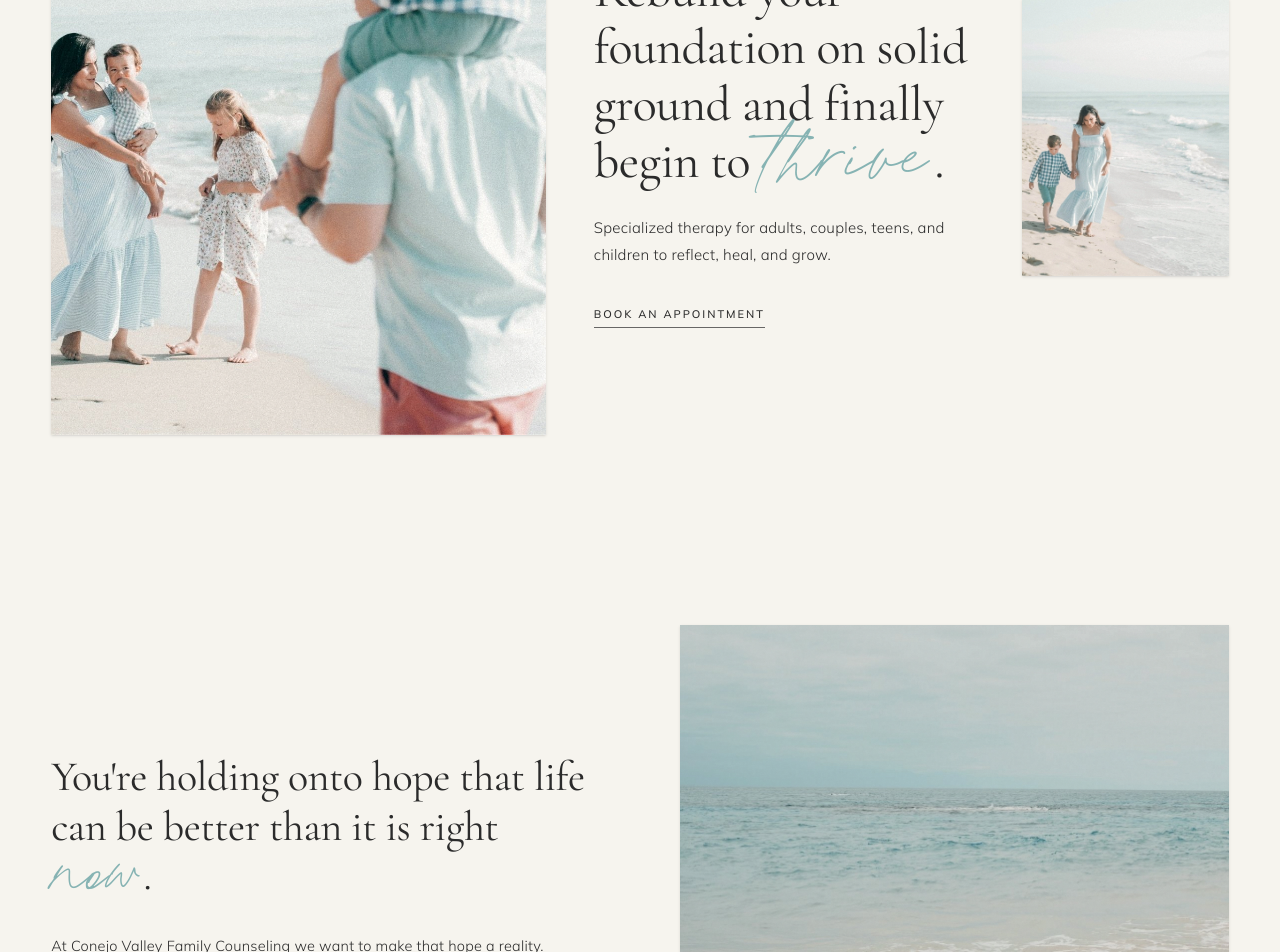
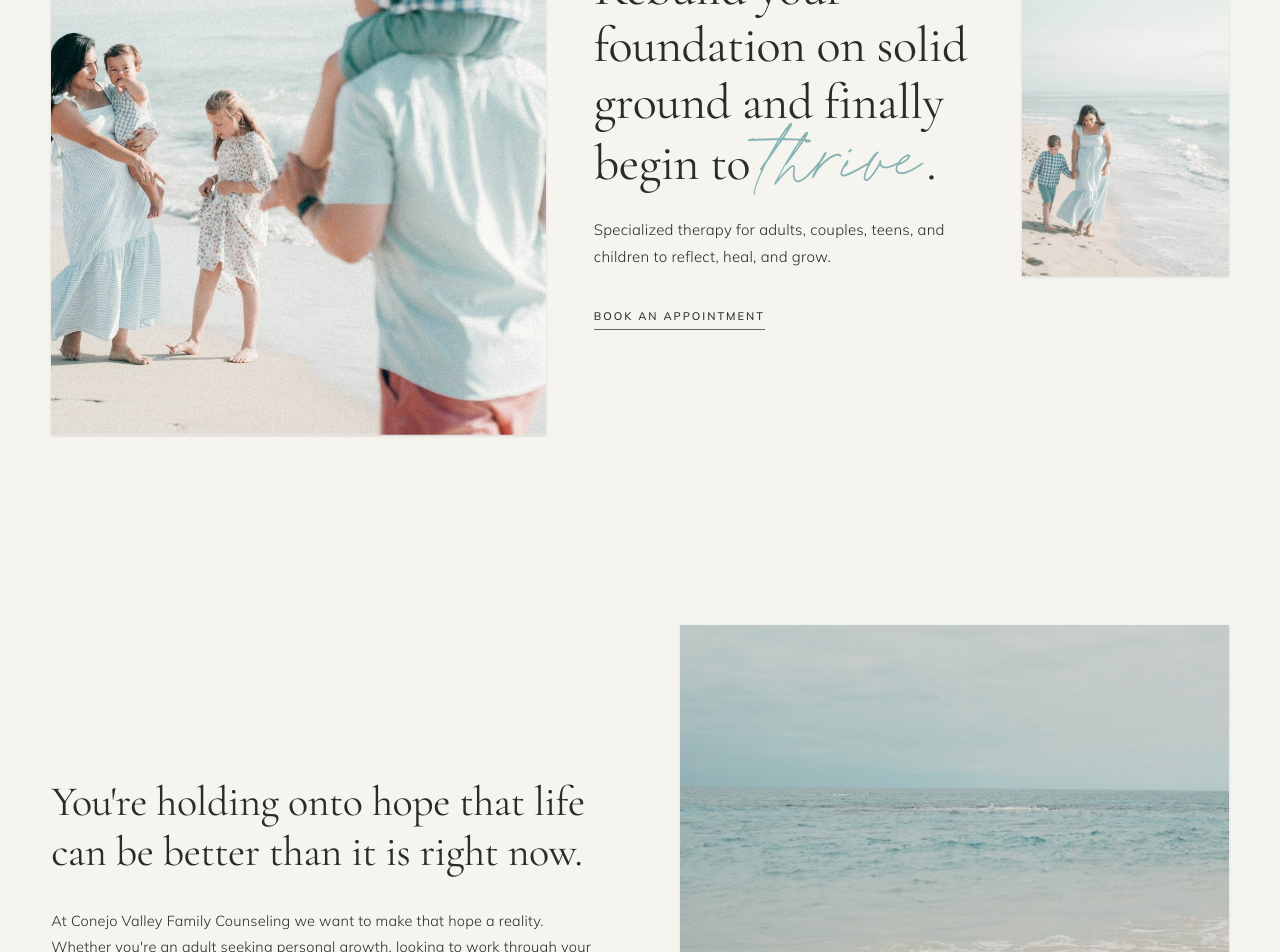
Before and after one commit to rohanrjoshii/maya-reynolds-therapy, a Next.js app: page / in a window 1280 px wide. Shown: the part 420-1372 px from the top of the page. Built offline with nearby package versions, Linux system fonts and the light colour scheme.

Commit message:
refactor: limit script font to exactly 5 single-word spots using seafoam accent

```diff
--- a/src/app/globals.css
+++ b/src/app/globals.css
@@ -66,7 +66,7 @@
   --color-text: #2E3331;
   --color-heading: #1A352F;
   --color-accent: #BA6A4B;
-  --color-script: #BA6A4B;
+  --color-script: #86B3B3;
   --color-muted: #58605D;
   --color-border: #1A352F;
   --color-btn-bg: #1A352F;
@@ -106,17 +106,18 @@ h1, h2, h3, h4, h5, h6 {
   letter-spacing: -0.01em;
 }
 
-/* Script Typography Highlight */
+/* Script Typography Highlight — exactly 5 tasteful single-word accents */
 .font-script {
   font-family: 'PrintedMoments', cursive;
   font-style: normal !important;
   font-weight: 300;
-  color: var(--color-script);
+  color: var(--color-script, #86B3B3);
   display: inline-block;
-  line-height: 0.75;
+  white-space: nowrap;
+  line-height: 1;
   letter-spacing: 0.01em;
-  font-size: 1.18em;
-  padding: 0 0.08em;
+  font-size: 1.14em;
+  padding: 0 0.06em;
   vertical-align: baseline;
 }
 
--- a/src/components/AppointmentCta.tsx
+++ b/src/components/AppointmentCta.tsx
@@ -18,12 +18,16 @@ export default function AppointmentCta() {
             >
               Schedule an Appointment
             </p>
+            {/* Spot 5: Single script word */}
             <h2
               className="text-[28px] md:text-[36px] lg:text-[42px] leading-[1.16] font-normal mb-6 md:mb-8"
               style={{ fontFamily: "var(--font-heading)", color: "var(--color-heading)" }}
             >
               {isRedesign ? (
-                "Find a therapist who understands your world."
+                <>
+                  Find a therapist who understands your{" "}
+                  <span className="font-script">world</span>.
+                </>
               ) : (
                 <>
                   Find a therapist who is the right fit for{" "}
--- a/src/components/ExpertiseSection.tsx
+++ b/src/components/ExpertiseSection.tsx
@@ -24,12 +24,15 @@ export default function ExpertiseSection() {
   return (
     <section className="section-padding transition-colors duration-300" style={{ background: "var(--color-bg)" }}>
       <div className="section-max">
+        {/* Spot 3: Single script word */}
         <h2
           className="text-[28px] md:text-[36px] lg:text-[44px] leading-[1.15] font-normal mb-10 md:mb-14 text-center"
           style={{ fontFamily: "var(--font-heading)", color: "var(--color-heading)" }}
         >
           {isRedesign ? (
-            "Areas of focus"
+            <>
+              Areas of <span className="font-script">focus</span>
+            </>
           ) : (
             <>
               Our areas of <span className="font-script">expertise</span>
--- a/src/components/FaqSection.tsx
+++ b/src/components/FaqSection.tsx
@@ -61,13 +61,7 @@ export default function FaqSection() {
           className="text-[28px] md:text-[36px] lg:text-[44px] leading-[1.15] font-normal mb-10 md:mb-14 text-center"
           style={{ fontFamily: "var(--font-heading)", color: "var(--color-heading)" }}
         >
-          {isRedesign ? (
-            "Common questions"
-          ) : (
-            <>
-              Frequently asked <span className="font-script">questions</span>
-            </>
-          )}
+          {isRedesign ? "Common questions" : "Frequently asked questions"}
         </h2>
 
         <div className="space-y-0">
--- a/src/components/HeroSection.tsx
+++ b/src/components/HeroSection.tsx
@@ -50,7 +50,7 @@ export default function HeroSection() {
                 : "Online & In-Person Counseling in Newbury Park & Across CA"}
             </p>
 
-            {/* Headline */}
+            {/* Headline with 1 tasteful script word */}
             <h1
               className="text-[34px] sm:text-[40px] lg:text-[46px] xl:text-[50px] leading-[1.14] font-normal mb-6"
               style={{
@@ -59,7 +59,10 @@ export default function HeroSection() {
               }}
             >
               {isRedesign ? (
-                "Find clarity, calm, and a stronger sense of self."
+                <>
+                  Find clarity, calm, and a stronger sense of{" "}
+                  <span className="font-script">self</span>.
+                </>
               ) : (
                 <>
                   Rebuild your foundation on solid ground and finally begin to{" "}
--- a/src/components/HowWeWorkSection.tsx
+++ b/src/components/HowWeWorkSection.tsx
@@ -24,9 +24,7 @@ export default function HowWeWorkSection() {
           {isRedesign ? (
             "A warm, collaborative, and grounded approach."
           ) : (
-            <>
-              We&apos;re here to make a <span className="font-script">difference</span>.
-            </>
+            "We're here to make a difference."
           )}
         </h2>
 
--- a/src/components/IntroSection.tsx
+++ b/src/components/IntroSection.tsx
@@ -16,14 +16,9 @@ export default function IntroSection() {
               className="text-[28px] md:text-[36px] lg:text-[42px] leading-[1.18] font-normal mb-6 md:mb-8"
               style={{ fontFamily: "var(--font-heading)", color: "var(--color-heading)" }}
             >
-              {isRedesign ? (
-                "You're more than the stress you carry."
-              ) : (
-                <>
-                  You&apos;re holding onto hope that life can be better than it is right{" "}
-                  <span className="font-script">now</span>.
-                </>
-              )}
+              {isRedesign
+                ? "You're more than the stress you carry."
+                : "You're holding onto hope that life can be better than it is right now."}
             </h2>
             <div className="space-y-4" style={{ color: "var(--color-text)", fontFamily: "var(--font-body)" }}>
               {isRedesign ? (
--- a/src/components/QuoteBanner.tsx
+++ b/src/components/QuoteBanner.tsx
@@ -48,27 +48,13 @@ export default function QuoteBanner({ variant = "first" }: QuoteBannerProps) {
             color: isRedesign ? "#FBF9F5" : "var(--color-heading)",
           }}
         >
-          {variant === "first" ? (
-            isRedesign ? (
-              "Therapy works best when you feel respected, understood, and actively involved in the process."
-            ) : (
-              <>
-                You deserve a place where your story is heard, valued, and understood. Nothing will be too heavy for us to{" "}
-                <span className="font-script text-[#86B3B3]">carry</span>{" "}
-                together.
-              </>
-            )
-          ) : (
-            isRedesign ? (
-              "Practical tools combined with depth-oriented work for people living and working in a fast-paced world."
-            ) : (
-              <>
-                Honoring where you&apos;ve been{" "}
-                <span className="font-script text-[#86B3B3]">&amp;</span>{" "}
-                helping shape where you&apos;re headed.
-              </>
-            )
-          )}
+          {variant === "first"
+            ? isRedesign
+              ? "Therapy works best when you feel respected, understood, and actively involved in the process."
+              : "You deserve a place where your story is heard, valued, and understood. Nothing will be too heavy for us to carry together."
+            : isRedesign
+            ? "Practical tools combined with depth-oriented work for people living and working in a fast-paced world."
+            : "Honoring where you've been & helping shape where you're headed."}
         </blockquote>
       </div>
     </section>
--- a/src/components/SpecialtiesSection.tsx
+++ b/src/components/SpecialtiesSection.tsx
@@ -45,12 +45,15 @@ export default function SpecialtiesSection() {
   return (
     <section className="section-padding transition-colors duration-300" style={{ background: "var(--color-bg)" }}>
       <div className="section-max">
+        {/* Spot 4: Single script word */}
         <h2
           className="text-[28px] md:text-[36px] lg:text-[44px] leading-[1.15] font-normal mb-12 md:mb-16 text-center"
           style={{ fontFamily: "var(--font-heading)", color: "var(--color-heading)" }}
         >
           {isRedesign ? (
-            "How I can help"
+            <>
+              How I can <span className="font-script">help</span>
+            </>
           ) : (
             <>
               Our <span className="font-script">specialties</span> include…
--- a/src/components/WhoWeHelpSection.tsx
+++ b/src/components/WhoWeHelpSection.tsx
@@ -58,12 +58,15 @@ export default function WhoWeHelpSection() {
   return (
     <section className="section-padding transition-colors duration-300" style={{ background: "var(--color-section-alt)" }}>
       <div className="section-max">
+        {/* Spot 2: Single script word */}
         <h2
           className="text-[28px] md:text-[36px] lg:text-[44px] leading-[1.15] font-normal mb-12 md:mb-16 text-center"
           style={{ fontFamily: "var(--font-heading)", color: "var(--color-heading)" }}
         >
           {isRedesign ? (
-            "Who I work with"
+            <>
+              Who I work <span className="font-script">with</span>
+            </>
           ) : (
             <>
               Who we <span className="font-script">help</span>
```
